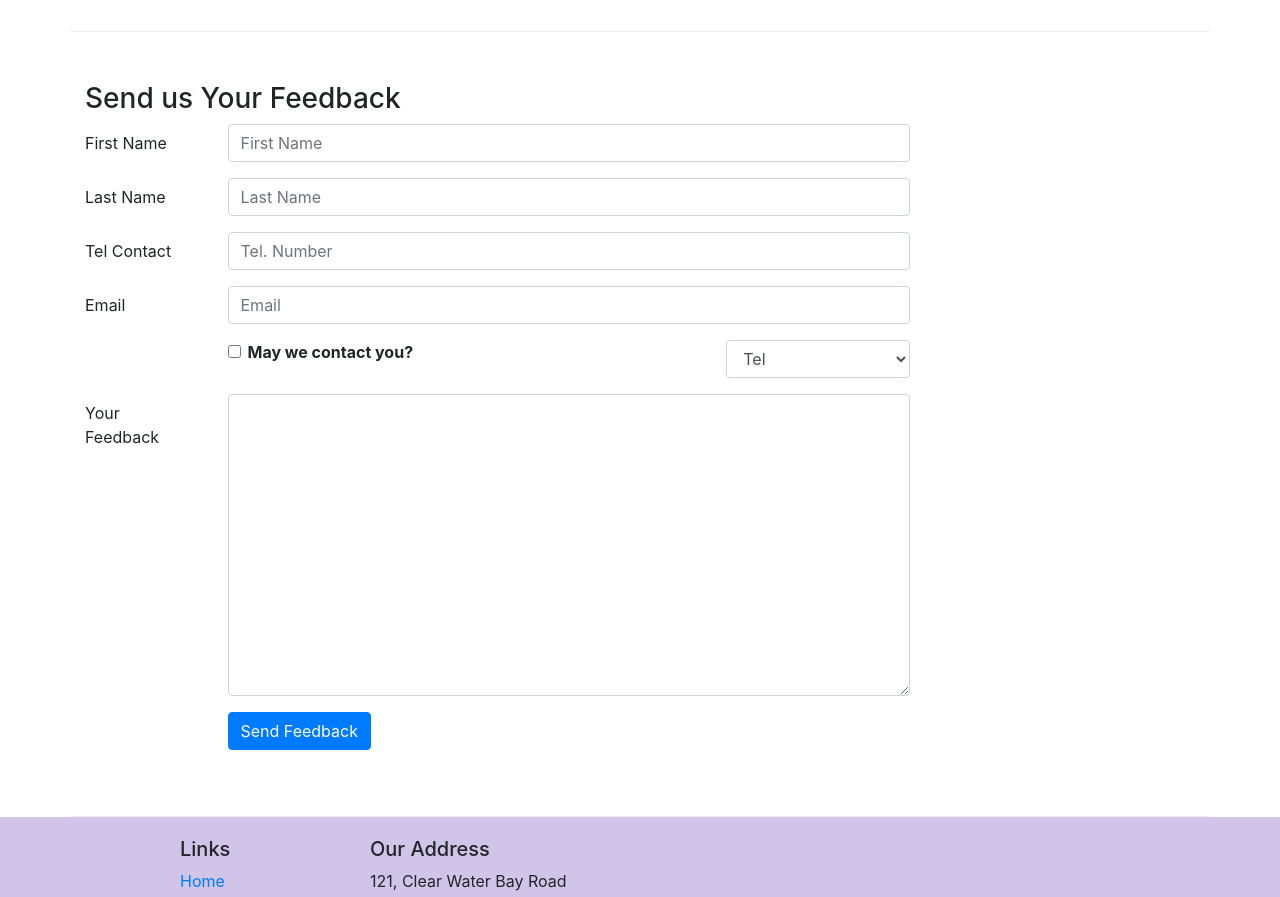
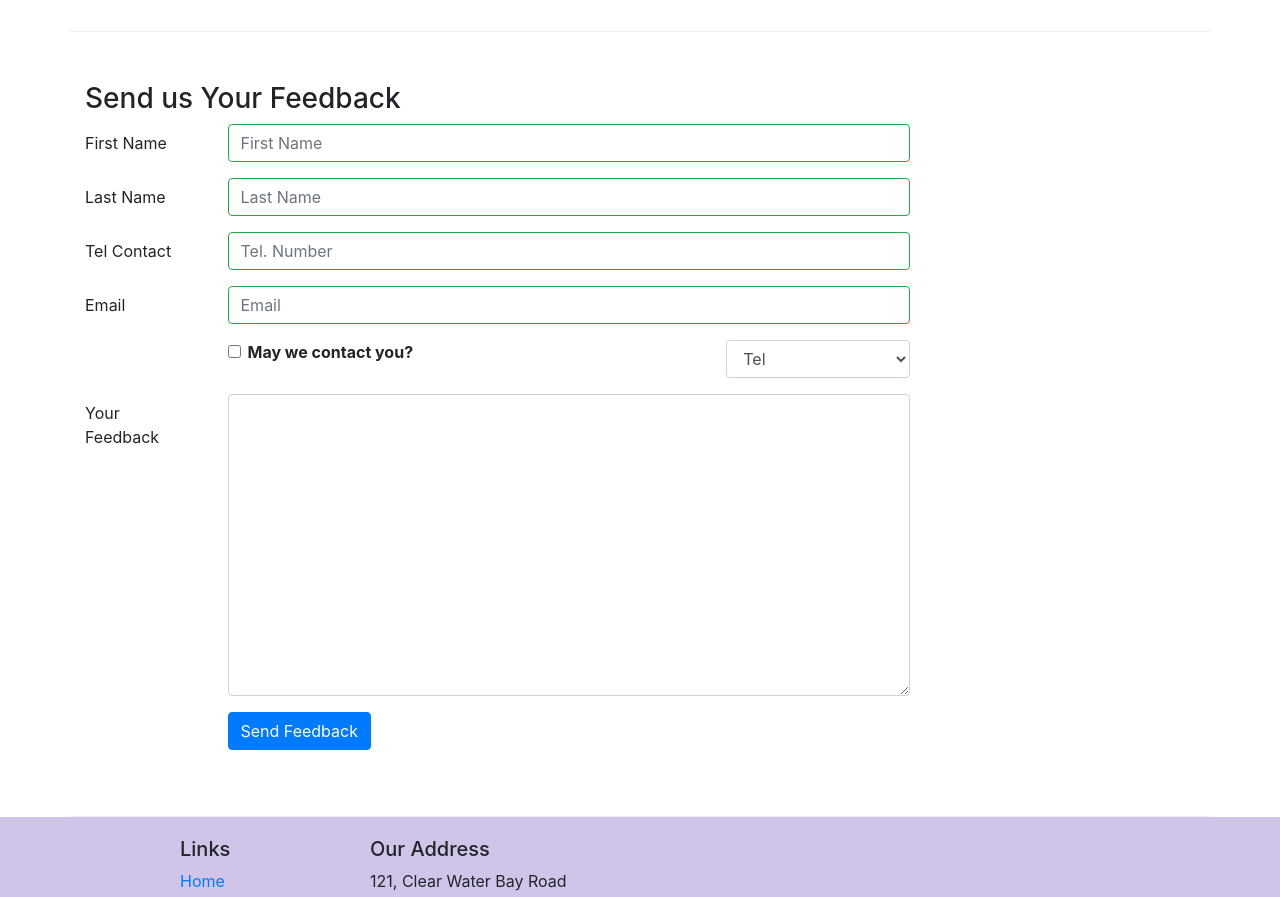
Before and after one commit to justellie/confusion-react-, a React (Create React App) app: page /contactus in a window 1280 px wide. Shown: the part 860-1757 px from the top of the page. Built offline with nearby package versions, Linux system fonts and the light colour scheme.

Commit message:
Controlled Form Validation

```diff
--- a/src/components/ContactComponent.js
+++ b/src/components/ContactComponent.js
@@ -1,5 +1,5 @@
 import React , {Component}from 'react';
-import { Breadcrumb, BreadcrumbItem,Button, Form, FormGroup, Label, Input, Col } from 'reactstrap';
+import { Breadcrumb, BreadcrumbItem,Button, Form, FormGroup, Label, Input, Col,FormFeedback } from 'reactstrap';
 import { Link } from 'react-router-dom';
 
 class Contact extends Component {
@@ -14,21 +14,84 @@
             email: '',
             agree: false,
             contactType: 'Tel.',
-            message:''
+            message:'',
+            touched:{
+                firstname:false,
+                lastname:false,
+                telnum:false,
+                email:false
+
+            }
 
         };
         this.handleInputChange = this.handleInputChange.bind(this);
         this.handleSubmit = this.handleSubmit.bind(this);
+        this.handleBlur=this.handleBlur.bind(this);
     }
 
-     handleInputChange(event) {
-        const target = event.target;
-        const value = target.type === 'checkbox' ? target.checked : target.value;
-        const name = target.name;
+     handleInputChange(event) {//Recibe el evento, en este caso llenar el campo
+        const target = event.target;//hace referencia al formulario
+        const value = target.type === 'checkbox' ? target.checked : target.value;// retorna verificado si es un checkbox oretorna el valor del formulario
+        const name = target.name;// hace referencia al id
 
         this.setState({
-          [name]: value
+          [name]: value//le cambia el valor al state
         });
+    }
+
+    handleBlur=(field)=>(evt)=>{
+        this.setState(
+        {
+            touched:{...this.state.touched, [field]:true},
+        }
+            );
+    }
+
+
+    validate(firstname,lastname,telnum,email)
+    {
+        const errors={
+            firstname:'',
+            lastname:'',
+            telnum:'',
+            email:''
+        };
+
+        if(this.state.touched.firstname && firstname.length<3)
+        {
+            errors.firstname='First Name should be >= 3 characters';
+        }
+        else
+        {
+            if(this.state.touched.firstname && firstname.length>10)
+            {
+                errors.firstname='First Name should be <= 10 characters';
+            }
+        }
+
+        if(this.state.touched.lastname && lastname.length<3)
+        {
+            errors.lastname='First Last should be >= 3 characters';
+        }
+        else
+        {
+            if(this.state.touched.lastname && lastname.length>10)
+            {
+                errors.lastname='First Name should be <= 10 characters';
+            }
+        }
+        const reg = /^\d+$/;
+        if (this.state.touched.telnum && !reg.test(telnum))
+        {
+            errors.telnum = 'Tel. Number should contain only numbers';
+        }
+        if (this.state.touched.email && email.split('').filter(x => x === '@').length !== 1)
+        {
+            errors.email = 'Email should contain a @';
+        }
+
+        return errors;
+
     }
 
      handleSubmit(event) {
@@ -38,6 +101,8 @@
     }
 
     render() {
+      const errors = this.validate(this.state.firstname, this.state.lastname, this.state.telnum, this.state.email);
+
          return(
 
         <div className="container">
@@ -91,7 +156,11 @@
                                 <Input type="text" id="firstname" name="firstname"
                                  placeholder="First Name"
                                  value={this.state.firstname}
-                                onChange={this.handleInputChange}/>
+                                 valid={errors.firstname === ''}
+                                 invalid={errors.firstname !== ''}
+                                 onBlur={this.handleBlur('firstname')}
+                                 onChange={this.handleInputChange}/>
+                                <FormFeedback>{errors.firstname}</FormFeedback>
                             </Col>
                         </FormGroup>
                         <FormGroup row>
@@ -100,7 +169,11 @@
                                 <Input type="text" id="lastname" name="lastname"
                                  placeholder="Last Name"
                                  value={this.state.lastname}
-                                onChange={this.handleInputChange} />
+                                 valid={errors.lastname === ''}
+                                 invalid={errors.lastname !== ''}
+                                 onBlur={this.handleBlur('lastname')}
+                                 onChange={this.handleInputChange} />
+                                <FormFeedback>{errors.lastname}</FormFeedback>
                             </Col>
                         </FormGroup>
                         <FormGroup row>
@@ -109,7 +182,11 @@
                                 <Input type="tel" id="telnum" name="telnum"
                                  placeholder="Tel. Number"
                                  value={this.state.telnum}
+                                 valid={errors.telnum === ''}
+                                 invalid={errors.telnum !== ''}
+                                 onBlur={this.handleBlur('telnum')}
                                  onChange={this.handleInputChange} />
+                                <FormFeedback>{errors.telnum}</FormFeedback>
                             </Col>
                         </FormGroup>
                         <FormGroup row>
@@ -118,7 +195,11 @@
                                 <Input type="email" id="email" name="email"
                                  placeholder="Email"
                                  value={this.state.email}
+                                 valid={errors.email === ''}
+                                 invalid={errors.email !== ''}
+                                 onBlur={this.handleBlur('email')}
                                  onChange={this.handleInputChange} />
+                                <FormFeedback>{errors.email}</FormFeedback>
                             </Col>
                         </FormGroup>
                         <FormGroup row>
```
